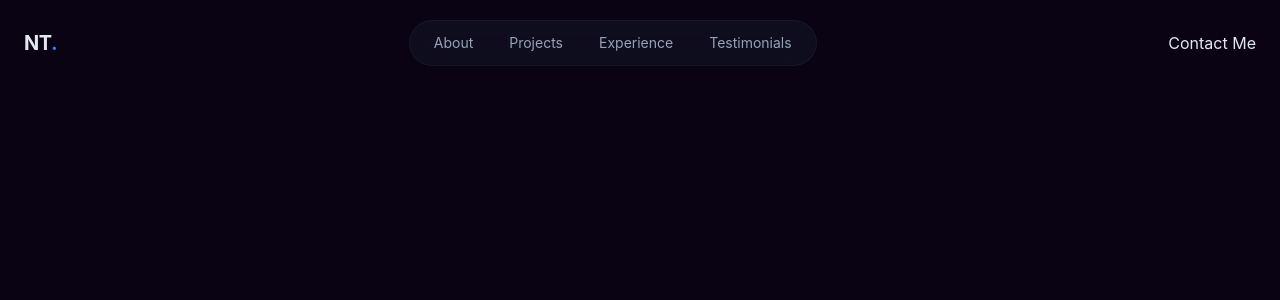
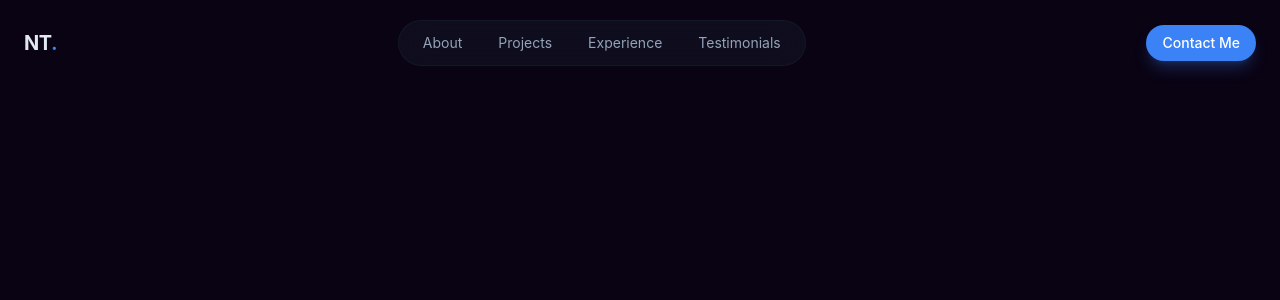
Before and after one commit to noahnoahnoahtran/Web_Dev, a React (Vite) app in the folder Website/10_portfolio/: page / in a window 1280 px wide. Shown: the top 300 px of the page. Built offline with nearby package versions, Linux system fonts and the light colour scheme.

Commit message:
style(navbar): add styling to CTA button

```diff
--- a/Website/10_portfolio/src/components/Button.jsx
+++ b/Website/10_portfolio/src/components/Button.jsx
@@ -1,7 +1,19 @@
-export const Button = ({ className, size, children }) => {
+export const Button = ({ className = "", size = "default", children }) => {
+  const baseClasses =
+    "relative overflow-hidden rounded-full font-medium focus:outline-none focus-visible:ring-2 focus-visible:ring-primary bg-primary text-primary-foreground hover:bg-primary/90 shadow-lg shadow-primary/25";
+
+  const sizeClasses = {
+    sm: "px-4 py-2 text-sm",
+    default: "px-6 py-3 text-base",
+    lg: "px-8 py-4 text-lg",
+  };
+
+  const classes = `${baseClasses} ${sizeClasses[size]} ${className}`;
   return (
-    <button>
-      <span>{children}</span>
+    <button className={classes}>
+      <span className="relative flex items-center justify-center gap-2">
+        {children}
+      </span>
     </button>
   );
 };
--- a/Website/10_portfolio/src/layout/Navbar.jsx
+++ b/Website/10_portfolio/src/layout/Navbar.jsx
@@ -34,7 +34,7 @@
         </div>
         {/* CTA Button */}
         <div>
-          <button>Contact Me</button>
+          <Button size="sm">Contact Me</Button>
         </div>
       </nav>
     </header>
```
